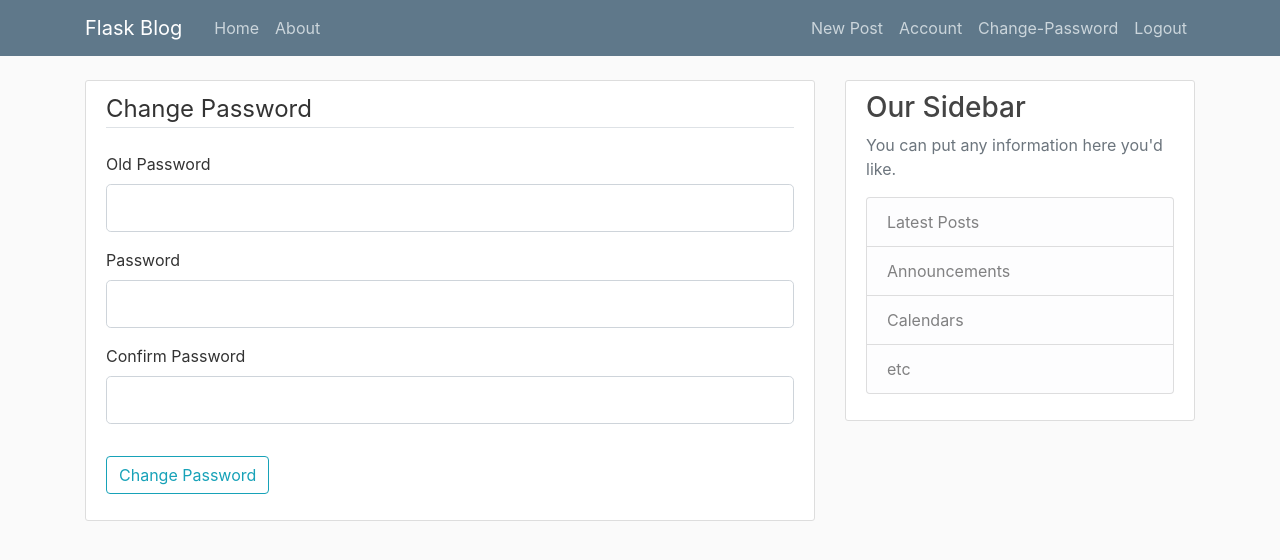
After one commit to kush1307/Flask-Blog-App, a Flask app: page /change-password in a window 1280 px wide. The commit adds this page. Shown: the top 560 px of the page. Run offline with Flask 2, Linux system fonts and the light colour scheme; a user stored in the database is signed in; some libraries are stand-ins or nearby versions.

Commit message:
feat:Added user change passwrod from old pssword.

```diff
--- /dev/null
+++ b/flaskblog/templates/change_password.html
@@ -0,0 +1,62 @@
+{% extends "layout.html" %}
+{% block content %}
+    <div class="content-section">
+        <form method="POST" action="">
+            {{ form.hidden_tag() }}
+            <fieldset class="form-group">
+                <legend class="border-bottom mb-4">Change Password</legend>
+
+                <div class="form-group">
+                    {{ form.old_password.label(class="form-control-label") }}
+
+                    {% if form.old_password.errors %}
+                        {{ form.old_password(class="form-control form-control-lg is-invalid") }}
+                        <div class="invalid-feedback">
+                            {% for error in form.old_password.errors %}
+                                <span>{{ error }}</span>
+                            {% endfor %}
+                        </div>
+                    {% else %}
+                        {{ form.old_password(class="form-control form-control-lg") }}
+                    {% endif %}
+                </div>
+
+                <div class="form-group">
+                    {{ form.password.label(class="form-control-label") }}
+
+                    {% if form.password.errors %}
+                        {{ form.password(class="form-control form-control-lg is-invalid") }}
+                        <div class="invalid-feedback">
+                            {% for error in form.password.errors %}
+                                <span>{{ error }}</span>
+                            {% endfor %}
+                        </div>
+                    {% else %}
+                        {{ form.password(class="form-control form-control-lg") }}
+                    {% endif %}
+                </div>
+
+                <div class="form-group">
+                    {{ form.confirm_password.label(class="form-control-label") }}
+
+                    {% if form.confirm_password.errors %}
+                        {{ form.confirm_password(class="form-control form-control-lg is-invalid") }}
+                        <div class="invalid-feedback">
+                            {% for error in form.confirm_password.errors %}
+                                <span>{{ error }}</span>
+                            {% endfor %}
+                        </div>
+                    {% else %}
+                        {{ form.confirm_password(class="form-control form-control-lg") }}
+                    {% endif %}
+                </div>
+
+            </fieldset>
+            <div class="form-group">
+                {{ form.submit(class="btn btn-outline-info") }}
+            </div>
+
+        </form>
+    </div>
+
+{% endblock content %}
--- a/flaskblog/templates/layout.html
+++ b/flaskblog/templates/layout.html
@@ -34,6 +34,7 @@
               {% if current_user.is_authenticated %}
                   <a class="nav-item nav-link" href="{{ url_for('posts.new_post') }}">New Post</a>
                   <a class="nav-item nav-link" href="{{ url_for('users.account') }}">Account</a>
+                  <a class="nav-item nav-link" href="{{ url_for('users.change_password') }}">Change-Password</a>
                   <a class="nav-item nav-link" href="{{ url_for('users.logout') }}">Logout</a>
               {% else %}
 
--- a/flaskblog/users/forms.py
+++ b/flaskblog/users/forms.py
@@ -64,3 +64,10 @@ class ResetPasswordForm(FlaskForm):
     password = PasswordField('Password', validators=[DataRequired()])
     confirm_password = PasswordField('Conform Password', validators=[DataRequired(), EqualTo('password')])
     submit = SubmitField('Reset Password')
+
+
+class ChangePasswordForm(FlaskForm):
+    old_password = PasswordField('Old Password', validators=[DataRequired()])
+    password = PasswordField('Password', validators=[DataRequired()])
+    confirm_password = PasswordField('Confirm Password', validators=[DataRequired(), EqualTo('password')])
+    submit = SubmitField('Change Password')
--- a/flaskblog/users/routes.py
+++ b/flaskblog/users/routes.py
@@ -3,7 +3,7 @@ from flask_login import login_user, current_user, logout_user, login_required
 from flaskblog import db, bcrypt, oauth
 from flaskblog.models import User, Post
 from flaskblog.users.forms import (RegistrationForm, LoginForm, UpdateAccountForm,
-                                   RequestResetForm, ResetPasswordForm)
+                                   RequestResetForm, ResetPasswordForm, ChangePasswordForm)
 from flaskblog.users.utils import save_picture, send_reset_email
 
 users = Blueprint('users', __name__)
@@ -141,3 +141,26 @@ def reset_token(token):
         flash('Your password has been updated! You are now able to log in', 'success')
         return redirect(url_for('users.login'))
     return render_template('reset_token.html', title='Reset Password', form=form)
+
+
+# Change Password Feature--------------------------------------------
+
+
+@users.route('/change-password', methods=['GET', 'POST'])
+@login_required
+def change_password():
+    form = ChangePasswordForm()
+    if form.validate_on_submit():
+        if bcrypt.check_password_hash(current_user.password, form.old_password.data):
+            hashed_password = bcrypt.generate_password_hash(form.password.data).decode('utf-8')
+            current_user.password = hashed_password
+            db.session.commit()
+            flash('Your password has been Changes! You can now logout and login with new password.', 'success')
+            logout_user()
+            return redirect(url_for('users.login'))
+        else:
+            flash('Password Change Unsuccessful. Please enter correct old password.', 'danger')
+    return render_template('change_password.html', title='Change Password', form=form)
+
+
+# Change Password Feature End--------------------------------------------
```
Also changed, not shown: flaskblog/site.db.
